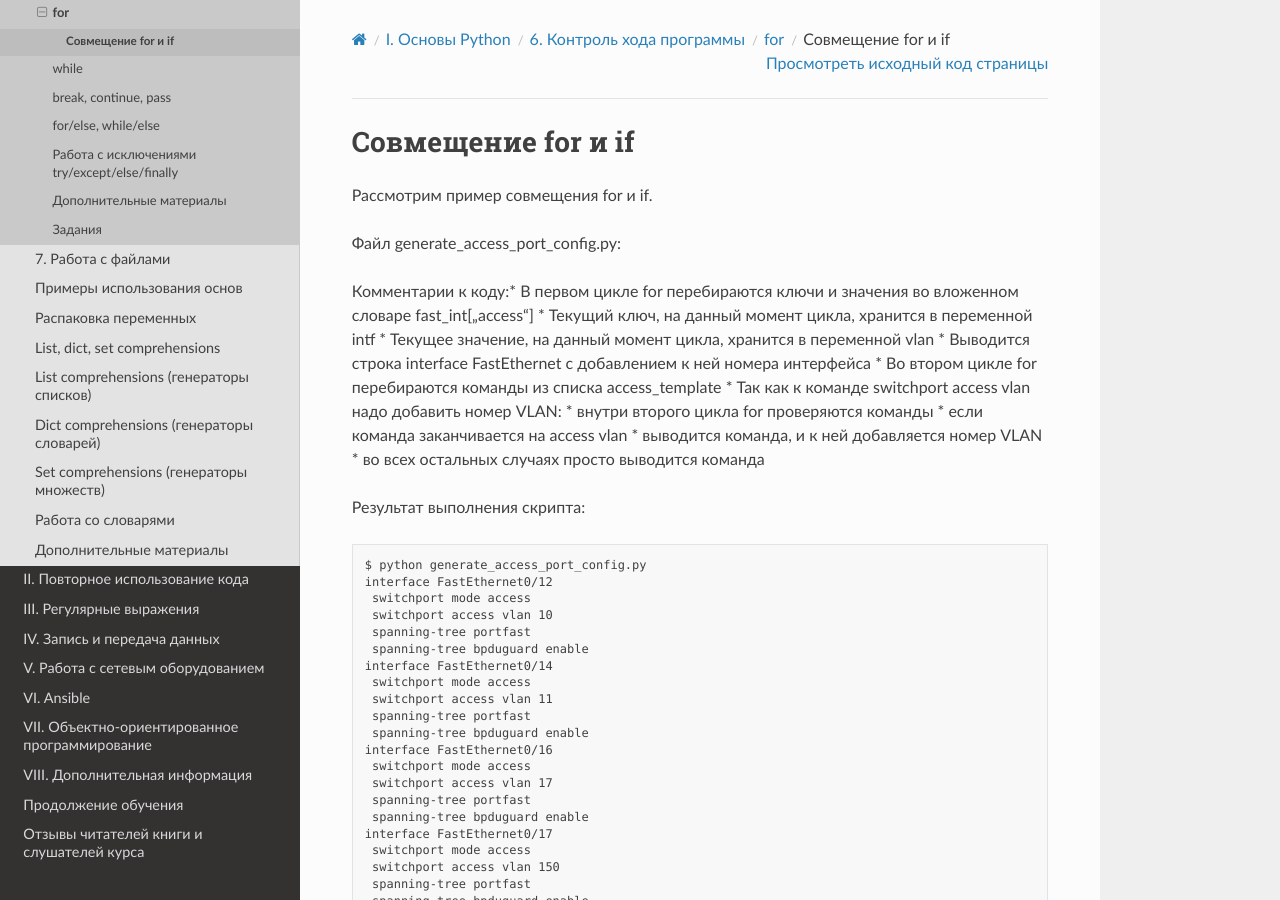
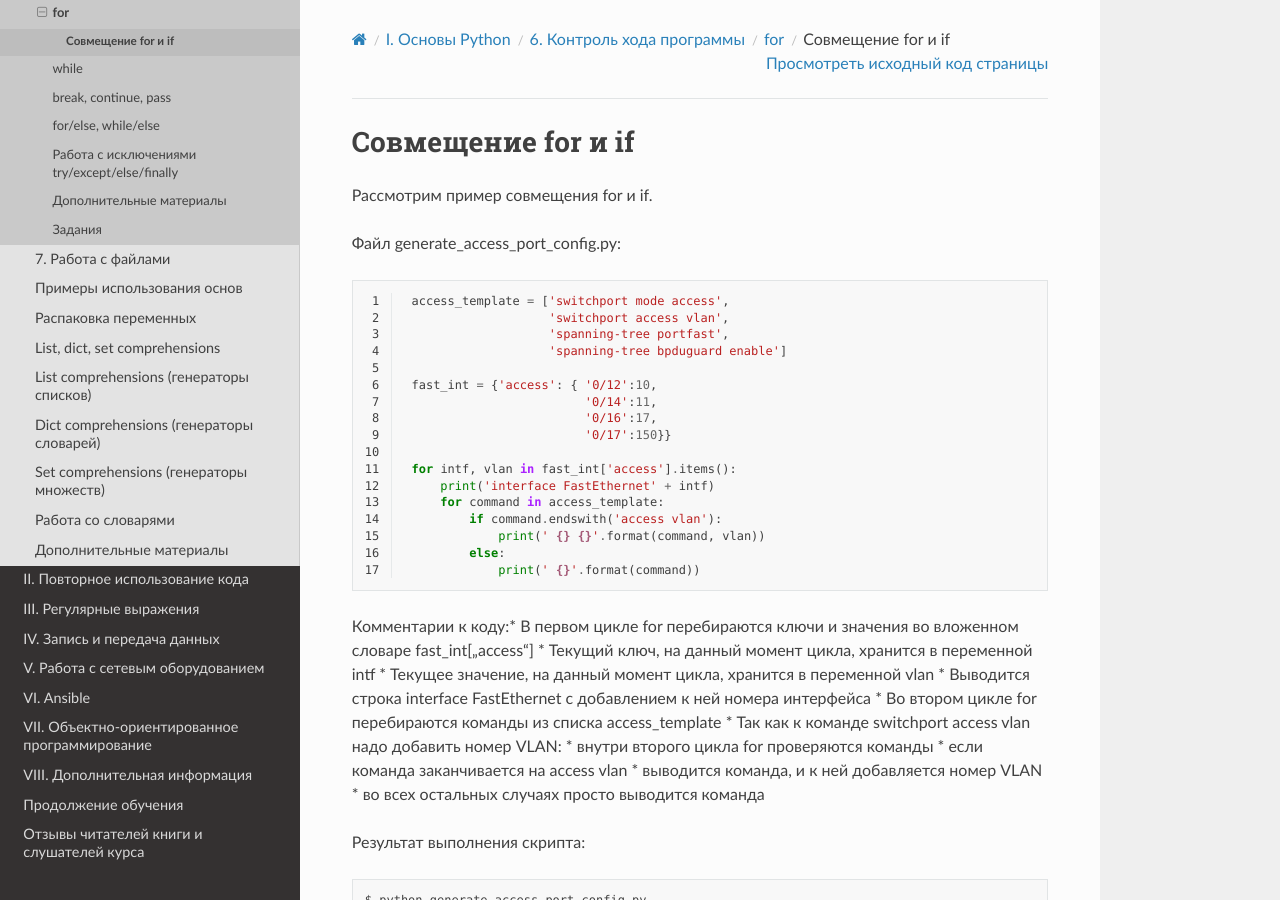
Before and after one commit to natenka/pyneng-book, a Sphinx documentation site: the page built from docs/source/book/06_control_structures/2b_for_if.rst, in a window 1280 px wide and 900 px high. Built offline with Sphinx 7.4.7 and the Read the Docs theme 2.0.0, drawn with Linux system fonts in a browser that asks for light colours; pages that are not in the unit, such as notebooks, are missing from menus.

Commit message:
Update for info

```diff
--- a/docs/source/book/06_control_structures/2b_for_if.rst
+++ b/docs/source/book/06_control_structures/2b_for_if.rst
@@ -5,8 +5,8 @@
 
 Файл generate_access_port_config.py:
 
-.. code:: python
-  :linenos:
+.. code-block:: python
+   :linenos:
 
     access_template = ['switchport mode access',
                        'switchport access vlan',
```
